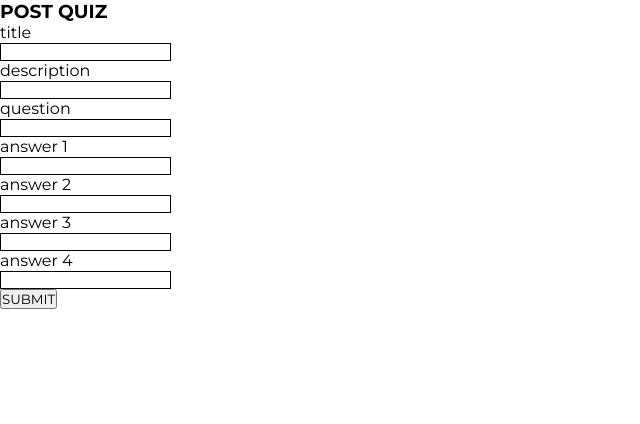
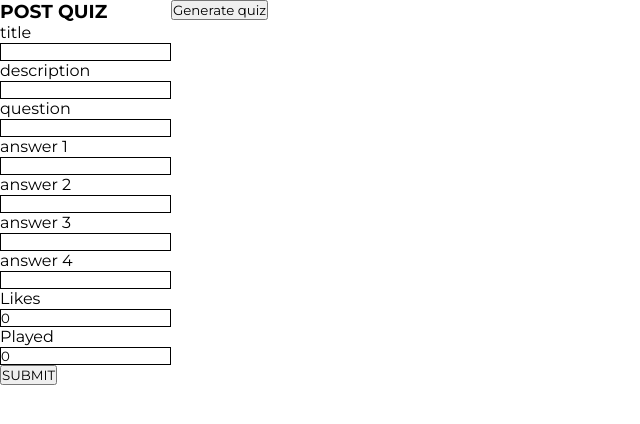
Before and after one commit to PeeJeeDR/luo, a Vue app in the folder luo/: page /test in a window 1280 px wide. Shown: the top 424 px of the page, without its empty margins (0-640 px from the left). Built offline with nearby package versions, Linux system fonts and the light colour scheme; no server answers.

Commit message:
LUO-TEST: added generate quiz to test api page

```diff
--- a/luo/package.json
+++ b/luo/package.json
@@ -11,6 +11,7 @@
     "body-scroll-lock": "^2.6.1",
     "core-js": "^2.6.5",
     "firebase": "^5.9.4",
+    "moment": "^2.24.0",
     "node-sass": "^4.11.0",
     "register-service-worker": "^1.6.2",
     "sass-loader": "^7.1.0",
--- a/luo/src/store/modules/Quizzes.js
+++ b/luo/src/store/modules/Quizzes.js
@@ -18,8 +18,8 @@ export const Quizzes = {
   },
 
   actions: {
-    fetchQuizzes ({ commit }) {
-      db.collection('quizzes').onSnapshot(snap => {
+    fetchNewQuizzes ({ commit }) {
+      db.collection('quizzes').orderBy('timestamp', 'desc').onSnapshot(snap => {
         let quizzes = [];
 
         snap.forEach(doc => {
@@ -28,6 +28,10 @@ export const Quizzes = {
 
         commit('SAVE_QUIZZES', quizzes)
       })
+    },
+
+    fetchQuizesByCategory () {
+
     }
   }
 }
--- a/luo/src/views/Quizzes.vue
+++ b/luo/src/views/Quizzes.vue
@@ -13,11 +13,7 @@ export default {
   name: 'Quizzes',
   components: { QuizOverview, BottomNavigation },
   beforeCreate () {
-    this.$store.dispatch('Quizzes/fetchQuizzes');
+    this.$store.dispatch('Quizzes/fetchNewQuizzes');
   }
 }
 </script>
-
-<style lang='scss' scoped>
-
-</style>
--- a/luo/src/views/TestApi.vue
+++ b/luo/src/views/TestApi.vue
@@ -1,4 +1,5 @@
 <template>
+  <div class='flex'>
     <div class='test-api'>
       <h3>POST QUIZ</h3>
       <form @submit.prevent='onFormSubmit'>
@@ -37,12 +38,28 @@
           <input name='answer4' v-model='quiz.answer4' type='text'>
         </div>
 
+        <div>
+          <label for='likes'>Likes</label>
+          <input name='likes' v-model='quiz.likes' type='text'>
+        </div>
+
+        <div>
+          <label for='played'>Played</label>
+          <input name='played' v-model='quiz.played' type='text'>
+        </div>
+
         <button type='submit'>SUBMIT</button>
       </form>
+    </div>
+
+    <div>
+      <button @click='generateData'>Generate quiz</button>
+    </div>
   </div>
 </template>
 
 <script>
+import moment from 'moment';
 import { db } from '@/firebase/firebase';
 
 export default {
@@ -56,9 +73,26 @@ export default {
       answer2: '',
       answer3: '',
       answer4: '',
+      likes: 0,
+      played: 0,
+      timestamp: moment().format()
     }
   }),
   methods: {
+    generateData () {
+      this.quiz.title = Math.random().toString(36).substring(7);
+      this.quiz.description = Math.random().toString(36).substring(7);
+      this.quiz.question = Math.random().toString(36).substring(7);
+      this.quiz.answer1 = Math.random().toString(36).substring(7);
+      this.quiz.answer2 = Math.random().toString(36).substring(7);
+      this.quiz.answer3 = Math.random().toString(36).substring(7);
+      this.quiz.answer4 = Math.random().toString(36).substring(7);
+      this.quiz.likes = Math.floor(Math.random() * 5001);
+      this.quiz.played = Math.floor(Math.random() * 5001);
+      this.quiz.timestamp = moment().format();
+
+      this.onFormSubmit();
+    },
     onFormSubmit () {
       const data = {
         title: this.quiz.title,
@@ -85,7 +119,10 @@ export default {
               }
             ]
           }
-        ]
+        ],
+        timestamp: this.quiz.timestamp,
+        likes: parseInt(this.quiz.likes),
+        played: parseInt(this.quiz.played),
       }
 
       console.log(data);
```
Also changed, not shown: 1 other file (tests, documents, lock files or other folders). Lines whose indentation alone changed are shown as unchanged.
